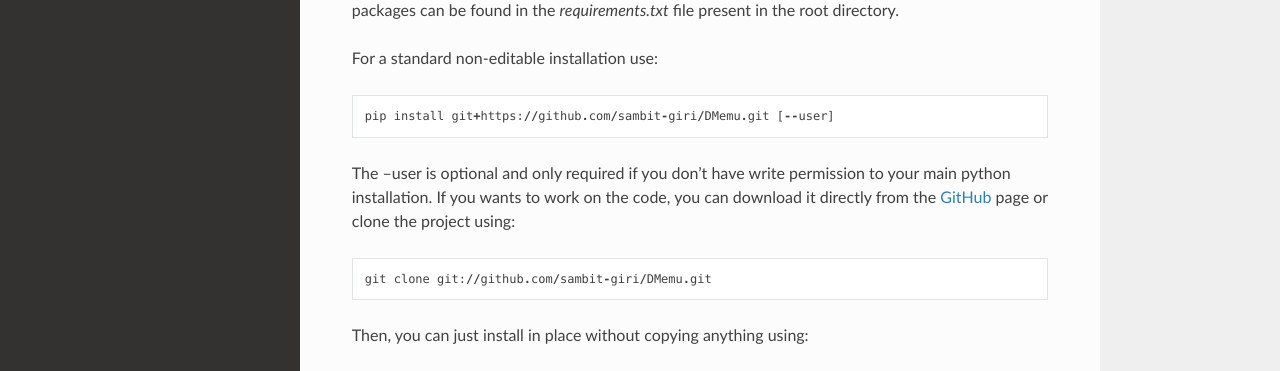
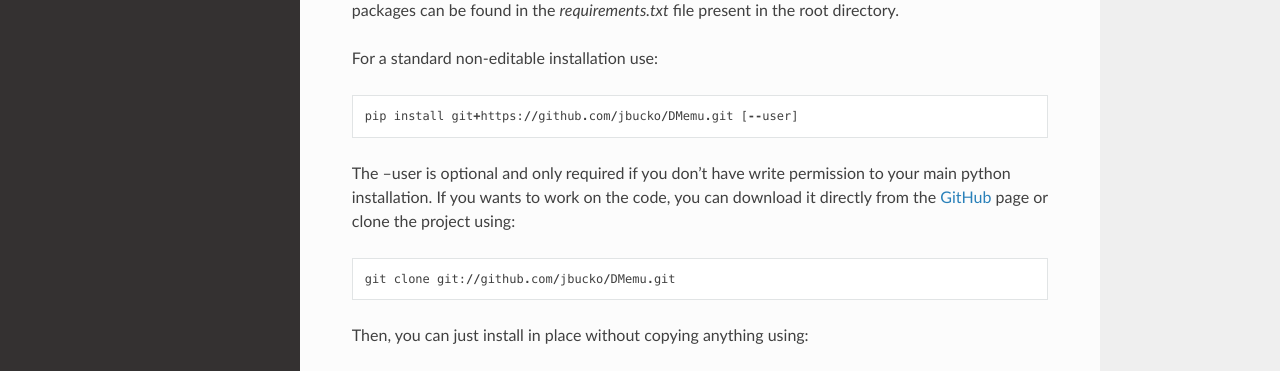
Before and after one commit to jbucko/DMemu, a Sphinx documentation site: the page built from docs/installation.rst, in a window 1280 px wide and 900 px high. Shown: the part 305-676 px from the top of the window. Built offline with Sphinx 7.4.7 and the Read the Docs theme 2.0.0, drawn with Linux system fonts in a browser that asks for light colours; pages that are not in the unit, such as notebooks, are missing from menus.

Commit message:
Update installation.rst

```diff
--- a/docs/installation.rst
+++ b/docs/installation.rst
@@ -8,12 +8,12 @@ The dependencies should be installed automatically during the installation proce
 
 For a standard non-editable installation use::
 
-    pip install git+https://github.com/sambit-giri/DMemu.git [--user]
+    pip install git+https://github.com/jbucko/DMemu.git [--user]
 
 The --user is optional and only required if you don't have write permission to your main python installation.
-If you wants to work on the code, you can download it directly from the `GitHub <https://github.com/sambit-giri/DMemu>`_ page or clone the project using::
+If you wants to work on the code, you can download it directly from the `GitHub <https://github.com/jbucko/DMemu>`_ page or clone the project using::
 
-    git clone git://github.com/sambit-giri/DMemu.git
+    git clone git://github.com/jbucko/DMemu.git
 
 Then, you can just install in place without copying anything using::
 
```
